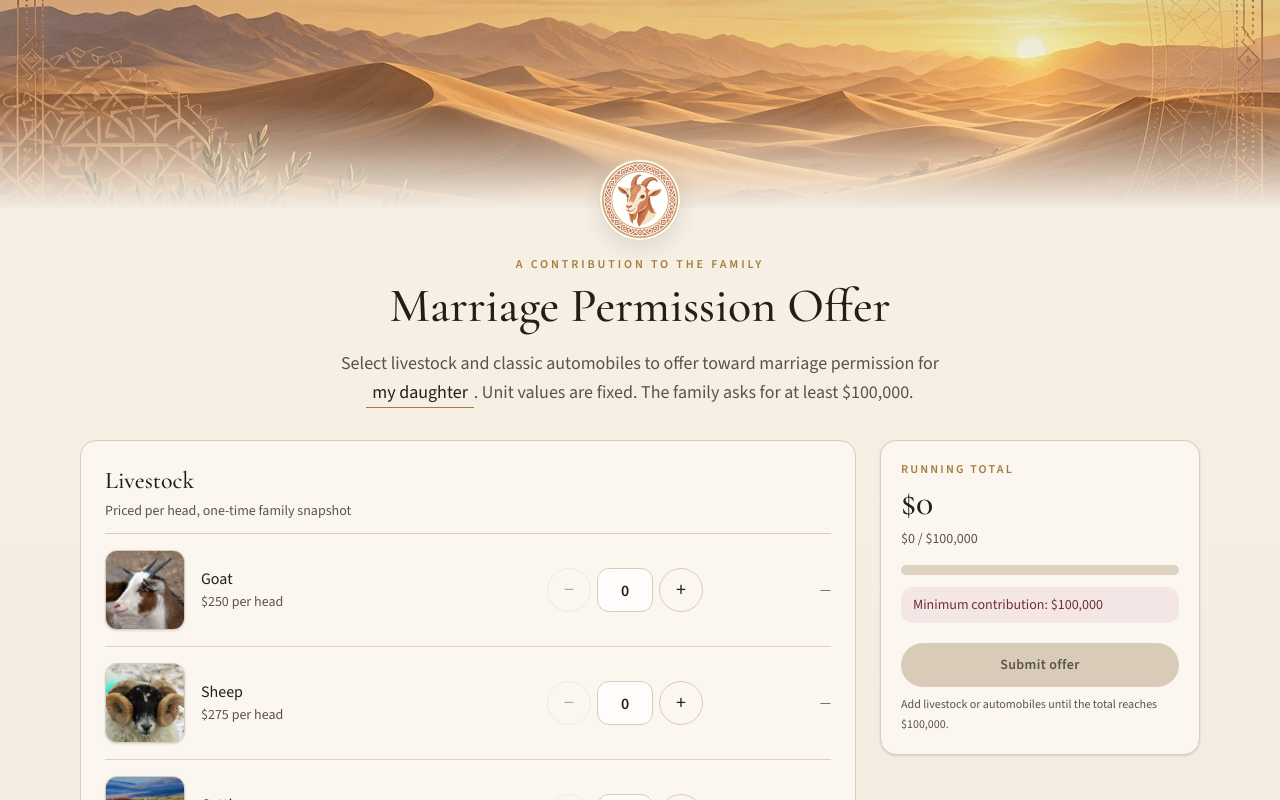
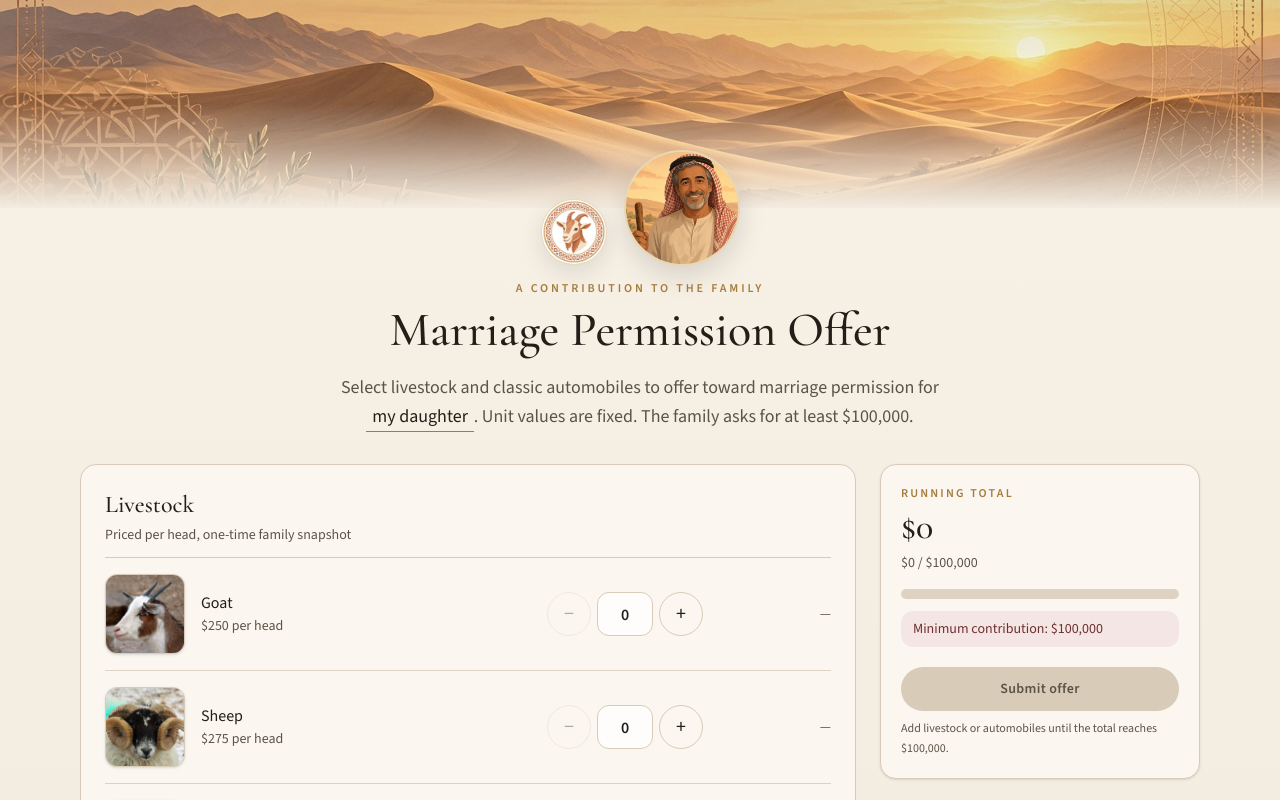
Before and after one commit to vinkoe1/suiter-offer, a React (Vite) app: page / in a window 1280 px wide. Shown: the top 800 px of the page. Built offline with nearby package versions, Linux system fonts and the light colour scheme.

Commit message:
Add goat-herder illustration to header branding
Show a circular cropped herder portrait beside the emblem on the
hero and confirmation screens. Offer calculator behavior is unchanged.

Co-authored-by: vinkoe1 <vinkoe1@users.noreply.github.com>

```diff
--- a/src/components/BrandHeader.tsx
+++ b/src/components/BrandHeader.tsx
@@ -11,6 +11,7 @@ interface BrandHeaderProps {
 export default function BrandHeader({ eyebrow, title, compact = false, children }: BrandHeaderProps) {
   const logoSrc = publicUrl("brand/logo.png");
   const bannerSrc = publicUrl("brand/banner.png");
+  const herderSrc = publicUrl("brand/herder.png");
 
   return (
     <header>
@@ -29,16 +30,31 @@ export default function BrandHeader({ eyebrow, title, compact = false, children
         <div className="pointer-events-none absolute inset-0 bg-gradient-to-b from-black/10 via-transparent to-parchment" />
       </div>
 
-      <div className="relative z-10 mx-auto -mt-10 flex max-w-6xl flex-col items-center px-4 text-center sm:-mt-12">
+      <div className="relative z-10 mx-auto -mt-11 flex max-w-6xl flex-col items-center px-4 text-center sm:-mt-14">
+        <div className="flex items-end justify-center gap-3 sm:gap-5">
           <img
             src={logoSrc}
             alt=""
             width={80}
             height={80}
             className={`rounded-full bg-paper shadow-[0_8px_24px_rgba(36,30,24,0.12)] ring-1 ring-gold-soft/80 ${
-            compact ? "h-16 w-16 sm:h-[4.5rem] sm:w-[4.5rem]" : "h-[4.5rem] w-[4.5rem] sm:h-20 sm:w-20"
+              compact
+                ? "h-12 w-12 sm:h-14 sm:w-14"
+                : "h-14 w-14 sm:h-16 sm:w-16"
             }`}
           />
+          <img
+            src={herderSrc}
+            alt="Illustrated goat herder"
+            width={112}
+            height={112}
+            className={`rounded-full bg-parchment object-cover shadow-[0_10px_28px_rgba(36,30,24,0.16)] ring-2 ring-gold-soft ${
+              compact
+                ? "h-[4.5rem] w-[4.5rem] sm:h-20 sm:w-20"
+                : "h-20 w-20 sm:h-24 sm:w-24 lg:h-28 lg:w-28"
+            }`}
+          />
+        </div>
         <p className="mt-4 text-xs font-semibold uppercase tracking-[0.24em] text-gold">{eyebrow}</p>
         <h1
           className={`mt-2 font-display leading-[1.1] text-ink ${
```
Also changed, not shown: public/brand/herder.png (added). Lines whose indentation alone changed are shown as unchanged.
